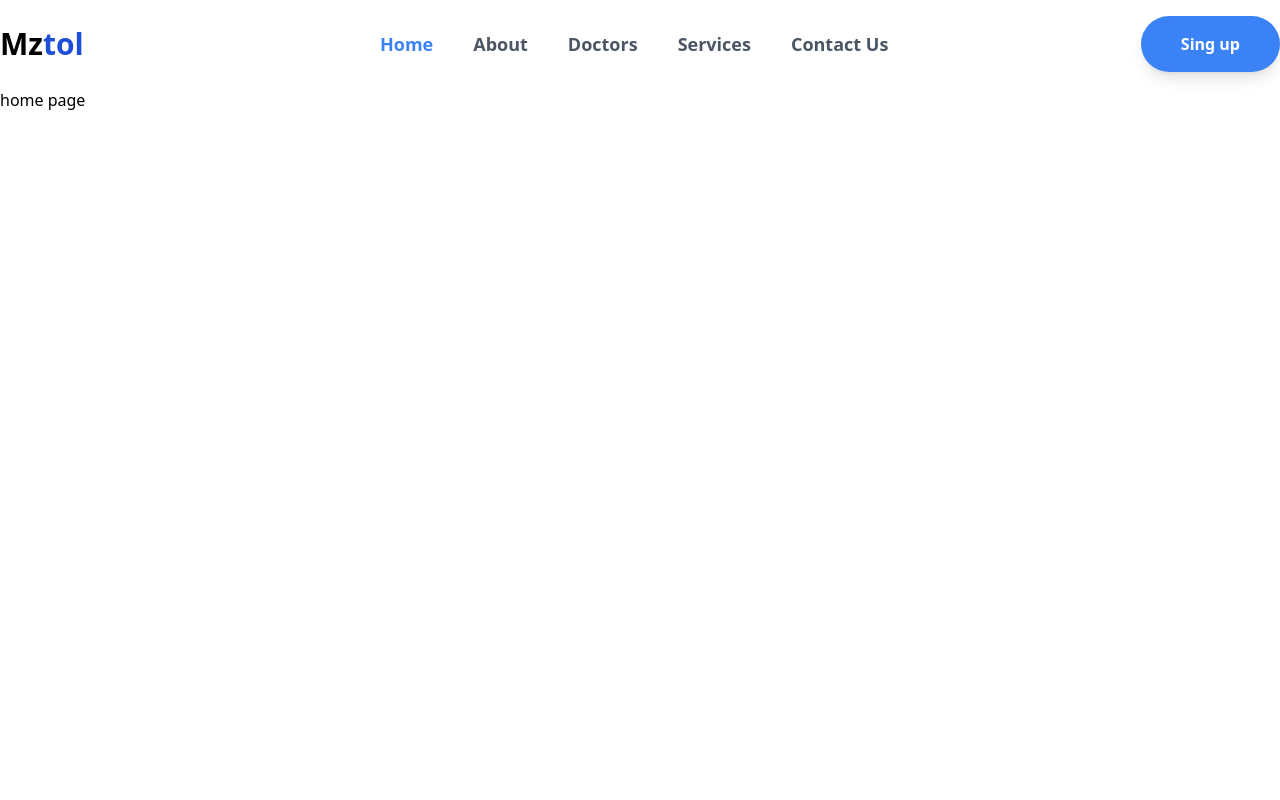
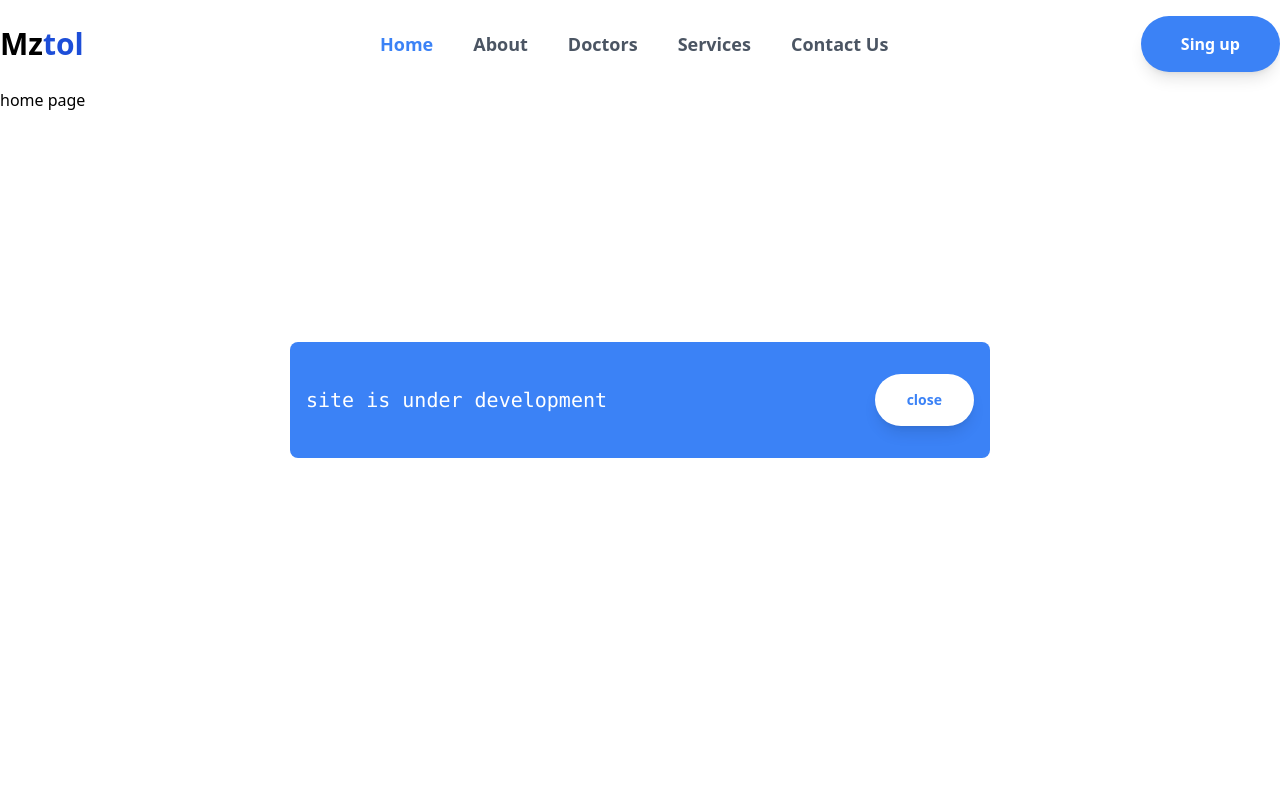
Before and after one commit to chihabMe/daw-addiction-detector, a React (Vite) app in the folder frontend/: page / in a window 1280 px wide. Shown: the top 800 px of the page. Built offline with nearby package versions, Linux system fonts and the light colour scheme.

Commit message:
added site is under... alert

```diff
--- a/frontend/src/App.tsx
+++ b/frontend/src/App.tsx
@@ -8,6 +8,7 @@ import ContactPage from "./pages/contact.tsx";
 import AboutPage from "./pages/about.tsx";
 import HomePage from "./pages/home.tsx";
 import ServicesPage from "./pages/services.tsx";
+import Alert from "./components/ui/Alert.tsx";
 
 const router = createBrowserRouter([
   {
@@ -47,7 +48,12 @@ const router = createBrowserRouter([
 ]);
 
 function App() {
-  return <RouterProvider router={router} />;
+  return (
+    <>
+      <Alert />
+      <RouterProvider router={router} />;
+    </>
+  );
 }
 
 export default App;
--- /dev/null
+++ b/frontend/src/components/ui/Alert.tsx
@@ -0,0 +1,21 @@
+import { useState } from "react";
+import Button from "./Button";
+
+const Alert = () => {
+  const [hide, setHide] = useState(false);
+  const handleHide = () => {
+    setHide(true);
+  };
+  return (
+    <div className={` ${hide&&"hidden"} fixed z-10 top-1/2 -translate-y-1/2 -translate-x-1/2 left-1/2 w-full max-w-[700px] py-8 px-4 flex items-center justify-between   bg-blue-500 text-white rounded-lg`}>
+      <p className="font-medium text-white  text-xl font-mono">
+         site is under development
+      </p>
+      <Button onClick={handleHide} className="bg-white !text-blue-500 px-8 py-4 active:ring-whie hover:ring-white text-sm">
+        close
+      </Button>
+    </div>
+  );
+};
+
+export default Alert;
--- a/frontend/src/components/ui/Button.tsx
+++ b/frontend/src/components/ui/Button.tsx
@@ -1,13 +1,14 @@
 import  { ReactNode } from "react";
 interface Props  {
   children: ReactNode;
+  className?: string;
   onClick?: () => void;
 }
-const Button = ({ children, onClick }: Props) => {
+const Button = ({ children,className, onClick }: Props) => {
   return (
     <button
       onClick={onClick}
-      className=" text-white  shadow-lg px-10 py-4 font-bold rounded-full cursor-pointer bg-blue-500 hover:ring-1 hover:ring-blue-500 active:ring-2 active:ring-blue-500"
+      className={` ${className} text-white  shadow-lg px-10 py-4 font-bold rounded-full cursor-pointer bg-blue-500 hover:ring-1 hover:ring-blue-500 active:ring-2 active:ring-blue-500 `}
     >
       {children}
     </button>
```
